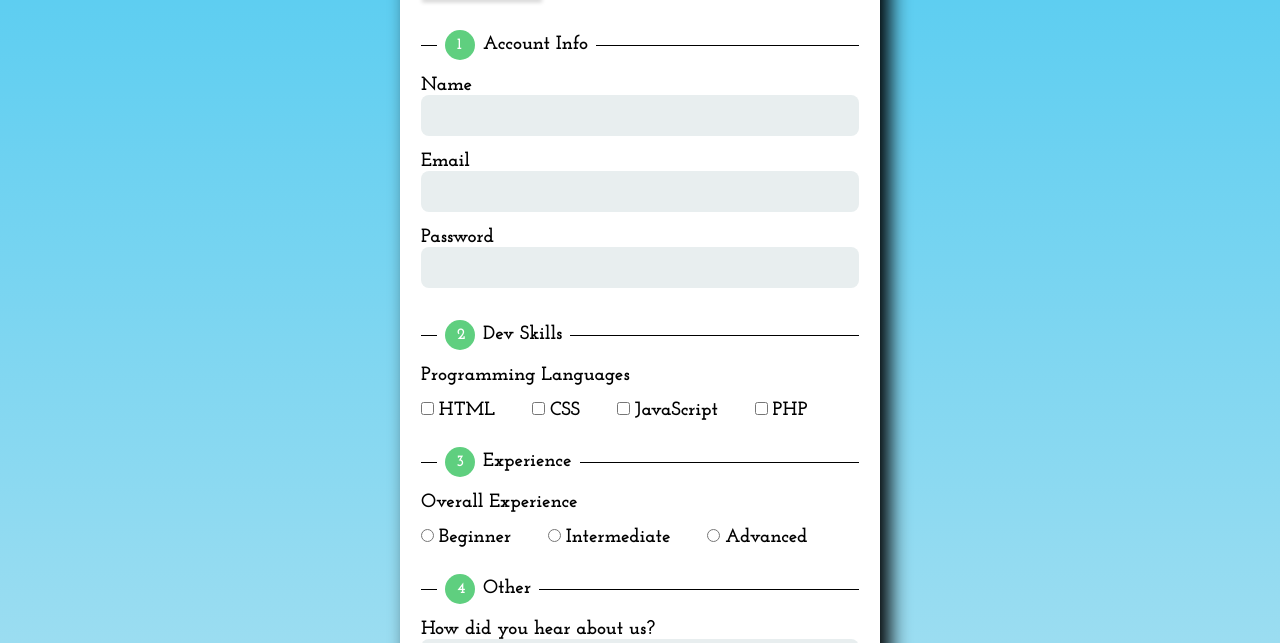
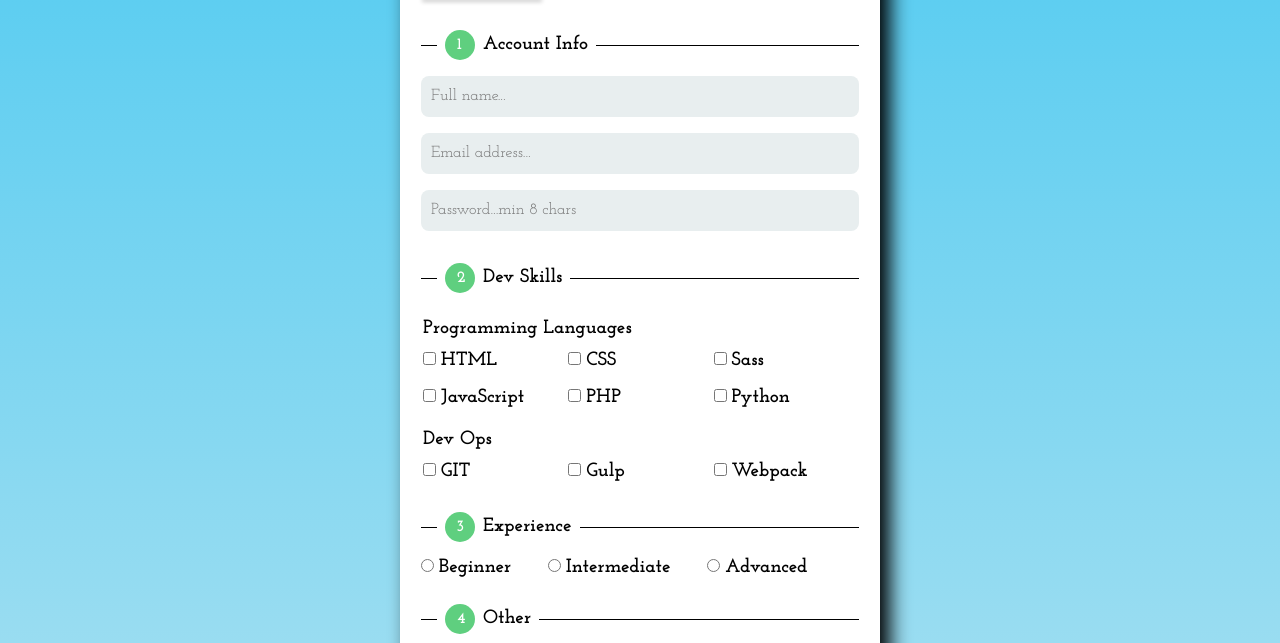
Before and after one commit to lunagrove/FW2-Signup-Form, a plain HTML site: page index.html in a window 1280 px wide. Shown: the part 83-726 px from the top of the page. Drawn offline with Linux system fonts and the light colour scheme.

Commit message:
field mods

```diff
--- a/index.html
+++ b/index.html
@@ -23,26 +23,32 @@
                 </div>
                 <p class="legend-title">Account Info</p>
               </legend>
-              <label for="username">Name</label>
+              <label for="username" class="visually-hidden">Name</label>
               <input type="text"
                 name="username"
                 id="username"
                 required
+                placeholder="Full name..."
                 pattern="[a-zA-Z0-9]+"
                 title="Username can only contain alpha-numeric characters"
                 aria-label="Username containing only alpha-numeric characters"
               >
-              <label for="email">Email</label>
+              <label for="email" class="visually-hidden">Email</label>
               <input type="text"
                 name="email"
                 id="email"
                 required
+                placeholder="Email address..."
                 pattern="[a-z0-9._%+-]+@[a-z0-9.-]+\.[a-z]{2,}$"
                 title="Invalid format for email address, must contain @ and dot"
                 aria-label="Email address in the correct format containing @ and dot"
               >
-              <label for="password">Password</label>
-              <input type="password" name="password" id="password" required>
+              <label for="password" class="visually-hidden">Password</label>
+              <input type="password"
+                name="password"
+                id="password"
+                required
+                placeholder="Password...min 8 chars">
             </fieldset>
             <fieldset>
               <legend>
@@ -51,15 +57,60 @@
                 </div>
                 <p class="legend-title">Dev Skills</p>
               </legend>
-              <label class="standalone">Programming Languages</label><br>
+              <table>
+                <tr>
+                  <td colspan="3">
+                    <label>Programming Languages</label>
+                  </td>
+                </tr>
+                <tr>
+                  <td>
                     <input type="checkbox" name="html" id="html" value="html">
                     <label for="html">HTML</label>
+                  </td>
+                  <td>
                     <input type="checkbox" name="css" id="css" value="css">
                     <label for="css">CSS</label>
+                  </td>
+                  <td>
+                    <input type="checkbox" name="sass" id="sass" value="sass">
+                    <label for="css">Sass</label>
+                  </td>
+                </tr>
+                <tr>
+                  <td>
                     <input type="checkbox" name="js" id="js" value="js">
                     <label for="js">JavaScript</label>
+                  </td>
+                  <td>
                     <input type="checkbox" name="php" id="php" value="php">
                     <label for="php">PHP</label>
+                  </td>
+                  <td>
+                    <input type="checkbox" name="python" id="python" value="python">
+                    <label for="python">Python</label>
+                  </td>
+                </tr>
+                <tr>
+                  <td colspan="3">
+                    <label>Dev Ops</label>
+                  </td>
+                </tr>
+                <tr>
+                  <td>
+                    <input type="checkbox" name="git" id="git" value="git">
+                    <label for="git">GIT</label>
+                  </td>
+                  <td>
+                    <input type="checkbox" name="gulp" id="gulp" value="gulp">
+                    <label for="gulp">Gulp</label>
+                  </td>
+                  <td>
+                    <input type="checkbox" name="webpack" id="webpack" value="webpack">
+                    <label for="webpack">Webpack</label>
+                  </td>
+                </tr>
+              </table>
             </fieldset>
             <fieldset>
               <legend>
@@ -68,7 +119,6 @@
                 </div>
                 <p class="legend-title">Experience</p>
               </legend>
-              <label class="standalone">Overall Experience</label><br>
               <input type="radio" name="experience" id="beginner" value="beginner">
               <label for="beginner">Beginner</label>
               <input type="radio" name="experience" id="intermediate" value="intermediate">
--- a/styles/styles.css
+++ b/styles/styles.css
@@ -122,7 +122,7 @@ legend {
   margin-left: 1rem;
   padding: .5rem;
   font-size: 1.2rem;
-  font-weight: 700;
+  font-weight: 900;
   margin-bottom: 0.5rem;
 }
 
@@ -149,16 +149,32 @@ legend {
   font-size: 1rem;
 }
 
+table {
+  table-layout: fixed;
+  width: 100%;
+}
+
+tr {
+  height: 35px;
+}
+
+tr:nth-of-type(1) tr:nth-of-type(4) {
+  font-weight: bolder;
+}
+
+td {
+  width: 25%;
+}
+
 input[type='checkbox'], input[type='radio'] {
   display: inline-block;
   width: fit-content;
 }
 
-input[type='checkbox'] + label, input[type='radio'] + label {
+input[type='radio'] + label {
   display: inline-block;
   width: fit-content;
   margin-right: 2rem;
-  margin-top: 1rem;
 }
 
 optgroup {
```
Lines whose indentation alone changed are shown as unchanged.
